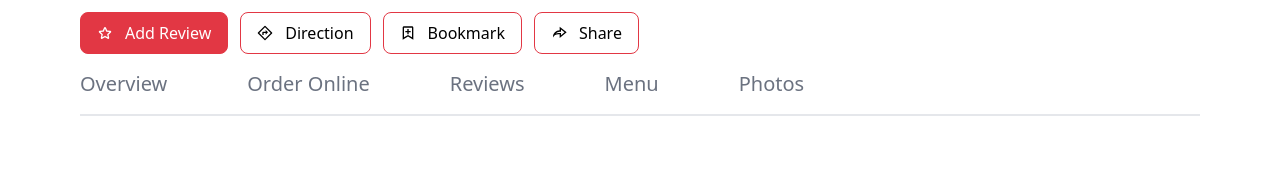
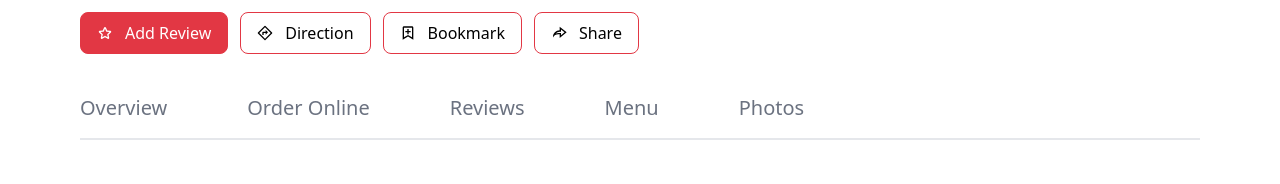
Before and after one commit to nihal357/Zomato-Master-project, a React (Create React App) app in the folder client/: page /restaurant/1 in a window 1280 px wide. Shown: the part 641-825 px from the top of the page. Before the commit the page ends 800 px from the top, so only its background shows below. Built offline with nearby package versions, Linux system fonts and the light colour scheme.

Commit message:
add restaurant tabs

```diff
--- a/client/src/Components/temp.js
+++ b/client/src/Components/temp.js
@@ -1,7 +1,10 @@
 import React from "react";
+import { useLocation } from "react-router";
+
 
 const Temp = () => {
-  return <div>Hello, this is a temp!!!!</div>
+  const loc = useLocation();
+  return <div>Hello, this is a temp!!!! {loc.pathname}</div>
 };
 
 export default Temp;
--- a/client/src/Layout/Restaurant.layout.js
+++ b/client/src/Layout/Restaurant.layout.js
@@ -11,7 +11,7 @@ import RestaurantInfo from '../Components/restaurant/RestaurantInfo';
 import TabContainer from '../Components/restaurant/Tabs';
 
 
-const RestaurantLayout = () => {
+const RestaurantLayout = (props) => {
     return (
         <>
             <RestaurantNavbar />
@@ -43,9 +43,10 @@ const RestaurantLayout = () => {
                         <RiShareForwardLine /> Share
                     </InfoButtons>
                 </div>
-                <div className="my-4">
+                <div className="my-10">
                     <TabContainer />
                 </div>
+                {props.children}
             </div>
         </>
     )
```
